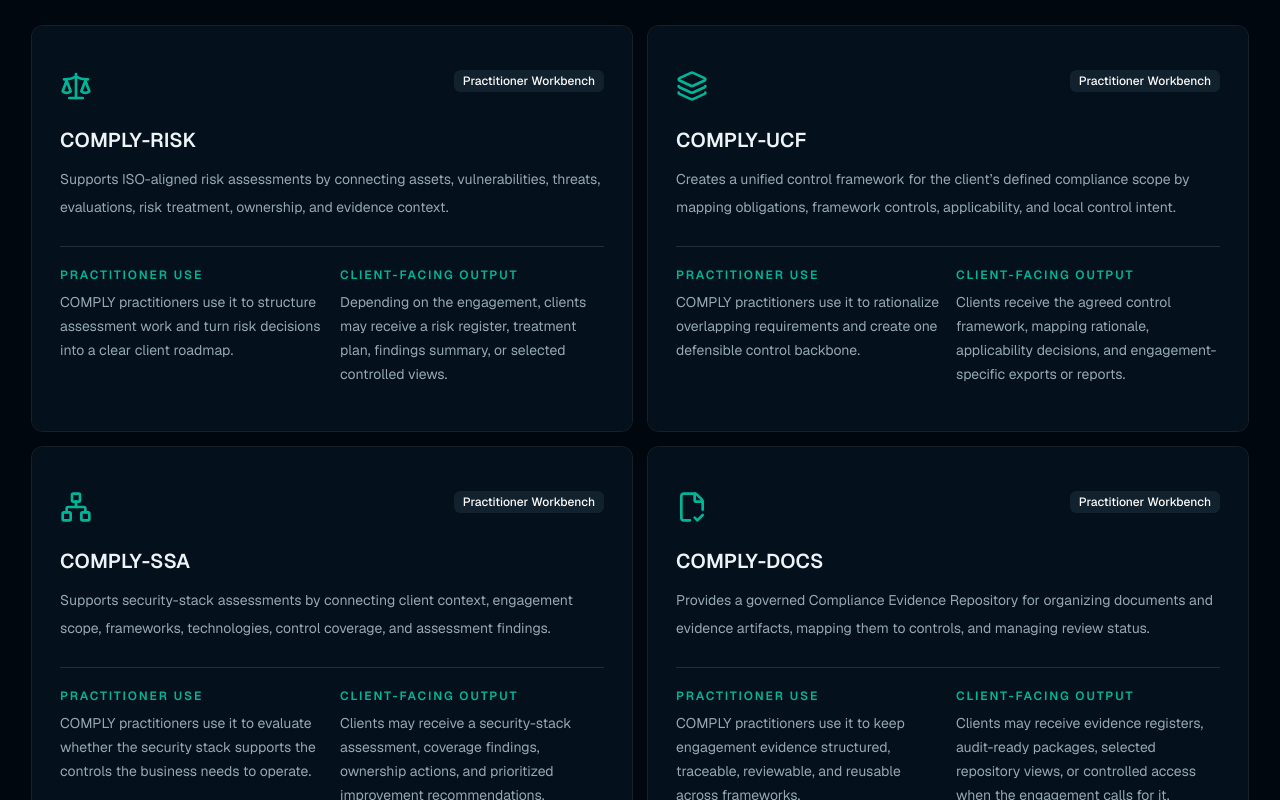
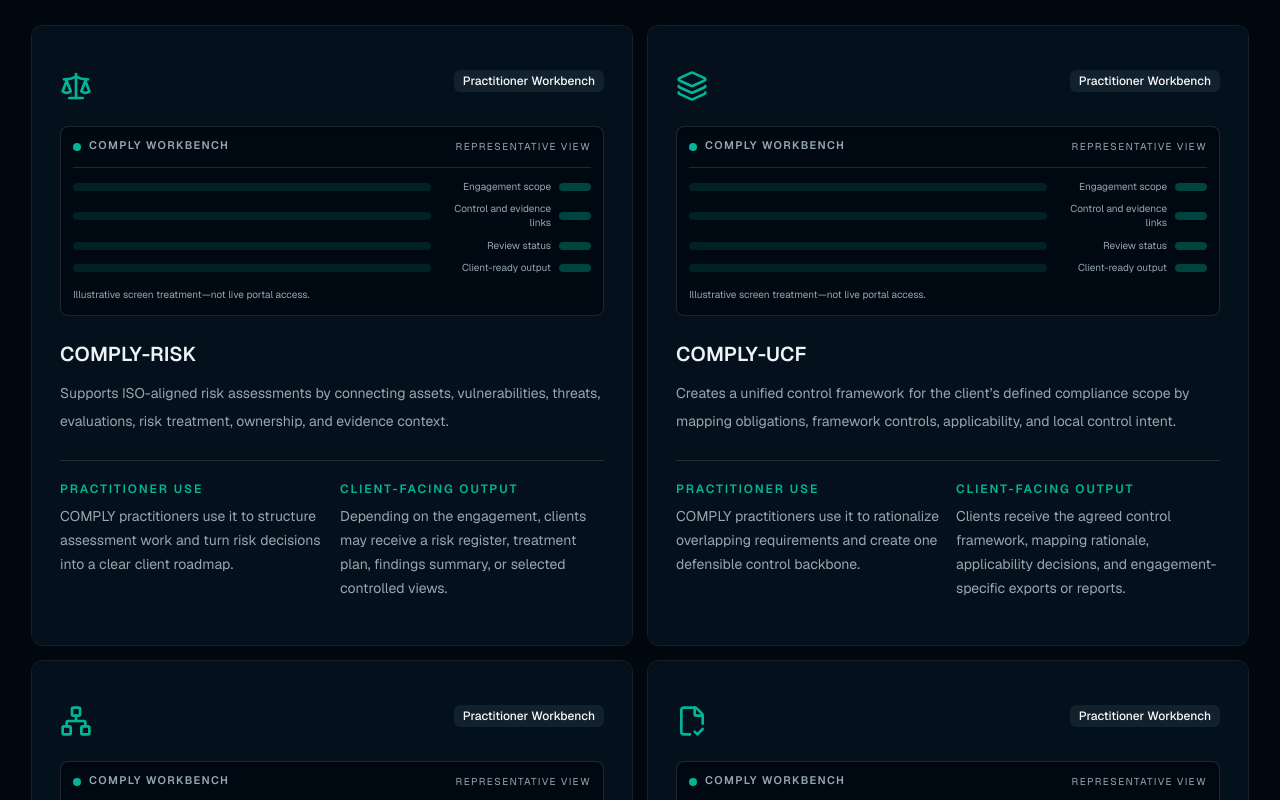
Before and after one commit to hlanslots/Comply-Website, a Next.js app: page /platform in a window 1280 px wide. Shown: the part 840-1640 px from the top of the page. Built offline with nearby package versions, Linux system fonts and the light colour scheme.

Commit message:
feat: add representative workbench screen treatments

```diff
--- a/src/app/platform/page.tsx
+++ b/src/app/platform/page.tsx
@@ -50,6 +50,39 @@ export default function PlatformPage() {
                     <Badge variant="secondary" className="rounded-md">
                       Practitioner Workbench
                     </Badge>
+                  </div>
+                  <div
+                    className="mb-6 rounded-lg border border-border bg-background/80 p-3 shadow-inner"
+                    aria-label={`${section.title} representative screenshot`}
+                  >
+                    <div className="flex items-center justify-between gap-3 border-b border-border pb-3">
+                      <div className="flex items-center gap-2">
+                        <span className="h-2 w-2 rounded-full bg-primary" />
+                        <span className="text-[11px] font-semibold tracking-[0.12em] text-muted-foreground">
+                          COMPLY WORKBENCH
+                        </span>
+                      </div>
+                      <span className="text-[10px] uppercase tracking-[0.14em] text-muted-foreground">
+                        Representative view
+                      </span>
+                    </div>
+                    <div className="mt-3 grid gap-2">
+                      {["Engagement scope", "Control and evidence links", "Review status", "Client-ready output"].map(
+                        (label, index) => (
+                          <div key={label} className="flex items-center gap-2">
+                            <span className="h-2 flex-1 rounded-full bg-primary/15" />
+                            <span className="w-28 text-right text-[10px] text-muted-foreground">
+                              {label}
+                            </span>
+                            <span className="h-2 w-8 rounded-full bg-primary/35" aria-hidden="true" />
+                            <span className="sr-only">Step {index + 1}</span>
+                          </div>
+                        ),
+                      )}
+                    </div>
+                    <p className="mt-3 text-[10px] leading-4 text-muted-foreground">
+                      Illustrative screen treatment—not live portal access.
+                    </p>
                   </div>
                   <h2 className="text-xl font-semibold">{section.title}</h2>
                   <p className="mt-3 leading-7 text-muted-foreground">
```
